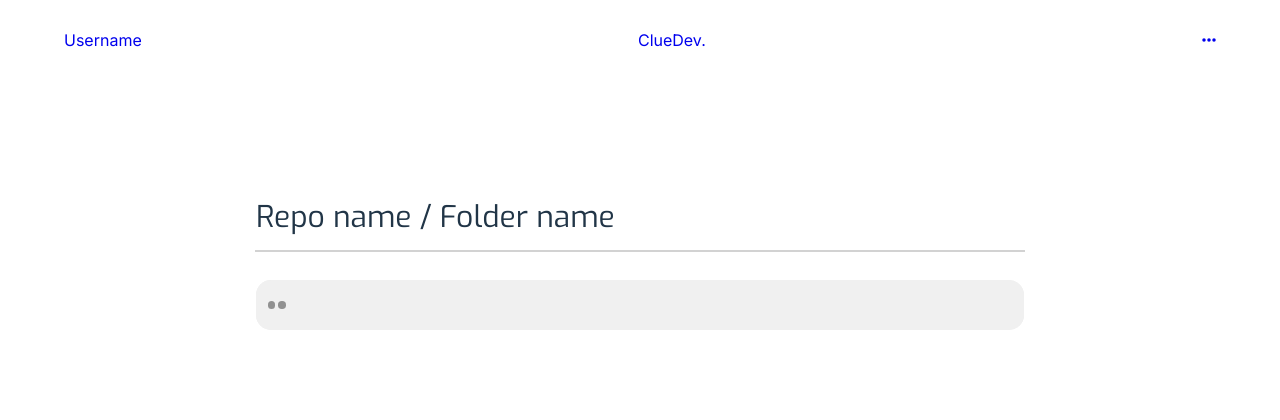
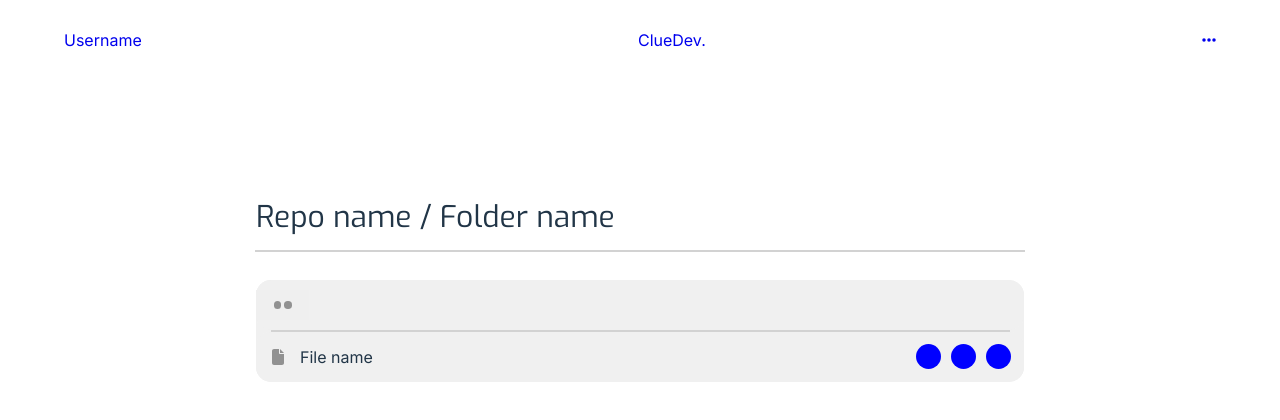
Before and after one commit to andrescm1998/ClueDev-Client, a React (Vite) app: page /map/folder in a window 1280 px wide. Shown: the top 420 px of the page. Built offline with nearby package versions, Linux system fonts and the light colour scheme; a web font is replaced by a local one.

Commit message:
add back button functionality ish

```diff
--- a/src/Components/BackButton/index.css
+++ b/src/Components/BackButton/index.css
@@ -1,3 +1,10 @@
+button {
+    border: none;
+    cursor: pointer;
+    /* margin: 0; */
+    /* padding: 0; */
+}
+
 .back {
     background-color: #919191;
     padding: 0.08rem;
--- a/src/Components/BackButton/index.jsx
+++ b/src/Components/BackButton/index.jsx
@@ -1,13 +1,26 @@
 import React from 'react';
 import './index.css';
+import { Link } from 'react-router-dom';
 
 export const BackButton = () => {
+
+    const handleClick = () => {
+        console.log("clicked");
+
+    }
+
+
     return (
         <>
-            <section className='back-button'>
-                <section className='circle back'/>
-                <section className='circle back'/>
-            </section>
+        <Link to="/map">
+            <button>
+                <section className='back-button'>
+                    <section className='circle back'/>
+                    <section className='circle back'/>
+                </section>
+            </button>
+        </Link>
+
         </>
     )
 }
--- a/src/Components/File/index.jsx
+++ b/src/Components/File/index.jsx
@@ -3,6 +3,7 @@ import './index.css';
 import { FontAwesomeIcon } from "@fortawesome/react-fontawesome";
 import { faFolder } from "@fortawesome/free-solid-svg-icons";
 import { faFile } from "@fortawesome/free-solid-svg-icons";
+import { Link } from 'react-router-dom';
 
 import { Counter } from '../Counter';
 import { useState } from 'react';
@@ -13,6 +14,8 @@ export const File = () => {
     const folder = <FontAwesomeIcon icon={faFolder}/>;
     return (
         <>
+
+
             {/* map against files/folders from repo */}
             {/* if index/key !== 0, render hr element*/}
             <hr className='divider'/>
--- a/src/Components/Folder/index.jsx
+++ b/src/Components/Folder/index.jsx
@@ -2,6 +2,7 @@ import React from 'react';
 import { useState } from 'react';
 import './index.css';
 import { BackButton } from '../BackButton';
+import { FolderFile } from '../FolderFile';
 
 export const Folder = () => {
 
@@ -25,6 +26,7 @@ export const Folder = () => {
                 </section>
 
                 {/* folder files component */}
+                <FolderFile />
 
             </section>
         </main>
--- a/src/Components/FolderFile/index.jsx
+++ b/src/Components/FolderFile/index.jsx
@@ -0,0 +1,35 @@
+import React from 'react';
+import './index.css';
+import { FontAwesomeIcon } from "@fortawesome/react-fontawesome";
+import { faFile } from "@fortawesome/free-solid-svg-icons";
+import { Counter } from '../Counter';
+import { useState } from 'react';
+
+export const FolderFile = () => {
+
+    const file = <FontAwesomeIcon icon={faFile}/>;
+
+    return (
+        <>
+            <hr className='divider'/>
+            <section className='file-container'>
+
+                <section className='file-section'>
+                    {/* file or folder icon rendered depending on repo */}
+                    {/* <span className='icon'>{file}</span> */}
+                    <span className='icon'>{file}</span>
+                    {/* file name rendered from repo */}
+                    <h4>File name</h4>
+                </section>
+
+                <section className='counter-section'>
+                    {/* map all collaborators and render counters */}
+                    {/* counter component */}
+                    <Counter />
+                    <Counter />
+                    <Counter />
+                </section>
+            </section>
+        </>
+    )
+}
--- a/src/Components/Map/index.jsx
+++ b/src/Components/Map/index.jsx
@@ -52,7 +52,10 @@ export const Map = () => {
                 </section>
             </section>
             <hr/>
-
+            {/* CONDITIONAL - if no files, render no files text, else render folder list */}
+            {/* <h2>
+            There are currently no folders or files in this repository
+            </h2> */}
             <section className='repo-list'>
                 {/* render based on selected (file or people)*/}
                 {/* <People /> */}
```
